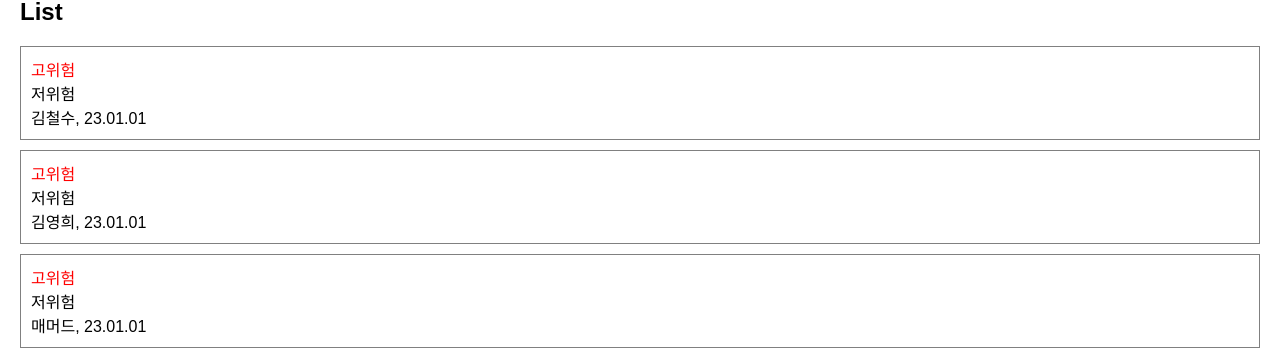
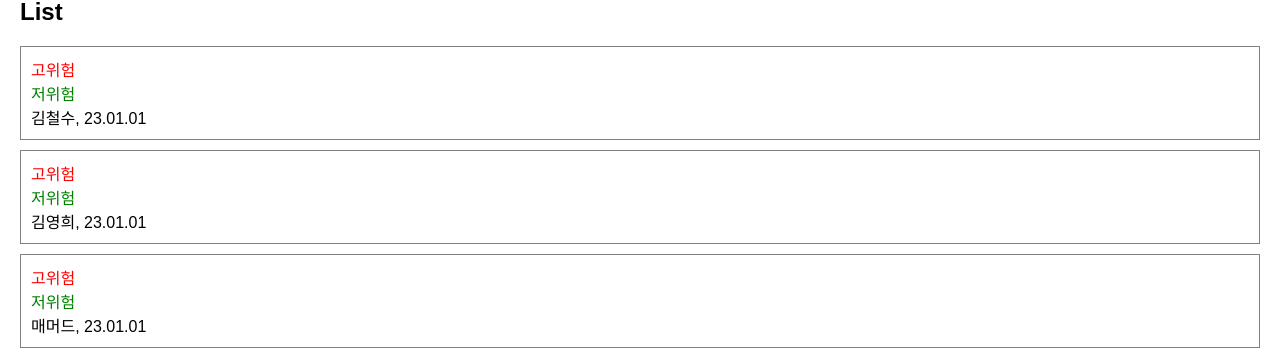
Before and after one commit to Lim-Suhyeon/ReactTest, a React (Create React App) app: page / in a window 1280 px wide. Shown: the part 420-783 px from the top of the page. Built offline with nearby package versions, Linux system fonts and the light colour scheme.

Commit message:
Update styles.css

```diff
--- a/src/styles.css
+++ b/src/styles.css
@@ -20,8 +20,8 @@ body {
 .red {
   color: red;
 }
-.pink {
-  color: pink;
+.green {
+  color: green;
 }
 
 /* input */
```
